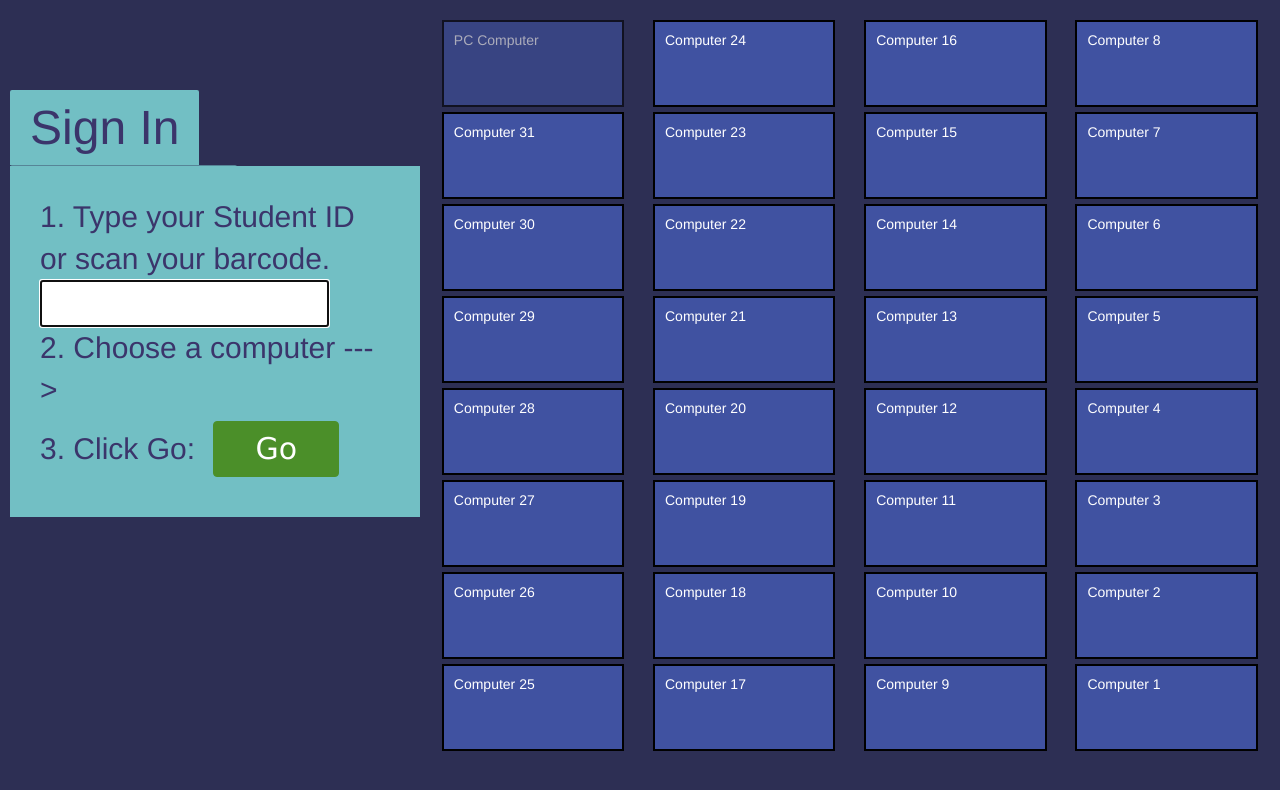
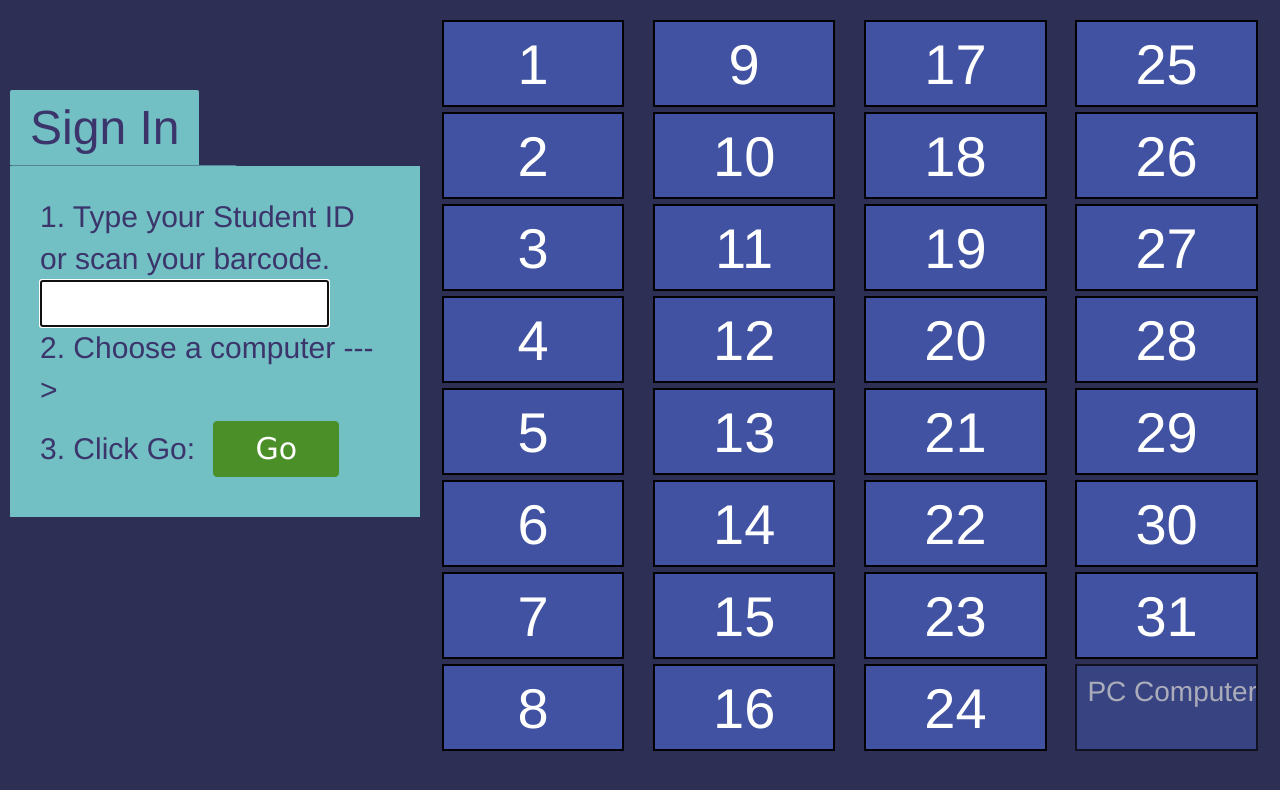
Before and after one commit to SDMS/SignIn, a website: page index.html in a window 1280 px wide. Drawn offline with nearby package versions, Linux system fonts and the light colour scheme; no server answers.

Commit message:
making it look prettier

```diff
--- a/index.css
+++ b/index.css
@@ -147,7 +147,7 @@ body, html {
       .computer {
         position: relative;
         width: 75%;
-        height: 4.5em;
+        height: 63px;
         border:2px solid #000;
         margin:5px;
         margin-left:auto;
@@ -159,7 +159,10 @@ body, html {
         overflow-x:hidden;
         overflow-y:hidden;
         white-space: nowrap;
+        font-size: 4em;
+		text-align: center;
       }
+
 	.signin .computer:hover {
 	border: 2px ridge #8092e1;
 	}
@@ -167,6 +170,7 @@ body, html {
         opacity: .6;
         filter: alpha(opacity=60);
         border: 2px solid #000;
+        font-size: 2em;
 	}
 
 	.signin .computer.selected {
@@ -180,6 +184,7 @@ body, html {
       .signout .computer.taken {
         opacity: 1;
         filter: alpha(opacity=100);
+        font-size: 2em;
 	}
 	.signout .computer:hover{
 	border: 2px solid #000;
--- a/index.html
+++ b/index.html
@@ -3,6 +3,7 @@
 <link rel="stylesheet" type="text/css" href="/index.css">
 <script src="/socket.io/socket.io.js"></script>
 <script src="/signin.js"></script>
+<title>SDMS Sign In: Room 021</title>
 </head>
 <body>
 
@@ -46,44 +47,44 @@
 </ul>
 <div id="map" class="signin">
  <div id="row1">
-     <div id="0" class="computer taken">PC Computer</div>
-     <div id="31" class="computer" onClick="chooseComputer(this.id)" onClick="chooseComputer(this.id)">Computer 31</div>
-     <div id="30" class="computer" onClick="chooseComputer(this.id)" onClick="chooseComputer(this.id)">Computer 30</div>
-     <div id="29" class="computer" onClick="chooseComputer(this.id)" onClick="chooseComputer(this.id)">Computer 29</div>
-     <div id="28" class="computer" onClick="chooseComputer(this.id)" onClick="chooseComputer(this.id)">Computer 28</div>
-     <div id="27" class="computer" onClick="chooseComputer(this.id)" onClick="chooseComputer(this.id)">Computer 27</div>
-     <div id="26" class="computer" onClick="chooseComputer(this.id)" onClick="chooseComputer(this.id)">Computer 26</div>
-     <div id="25" class="computer" onClick="chooseComputer(this.id)" onClick="chooseComputer(this.id)">Computer 25</div>
+     <div id="1" class="computer" onClick="chooseComputer(this.id)">1</div>
+     <div id="2" class="computer" onClick="chooseComputer(this.id)">2</div>
+     <div id="3" class="computer" onClick="chooseComputer(this.id)">3</div>
+     <div id="4" class="computer" onClick="chooseComputer(this.id)">4</div>
+     <div id="5" class="computer" onClick="chooseComputer(this.id)">5</div>
+     <div id="6" class="computer" onClick="chooseComputer(this.id)">6</div>
+     <div id="7" class="computer" onClick="chooseComputer(this.id)">7</div>
+     <div id="8" class="computer" onClick="chooseComputer(this.id)">8</div>
  </div>
  <div id="row2">
-     <div id="24" class="computer" onClick="chooseComputer(this.id)">Computer 24</div>
-     <div id="23" class="computer" onClick="chooseComputer(this.id)">Computer 23</div>
-     <div id="22" class="computer" onClick="chooseComputer(this.id)">Computer 22</div>
-     <div id="21" class="computer" onClick="chooseComputer(this.id)">Computer 21</div>
-     <div id="20" class="computer" onClick="chooseComputer(this.id)">Computer 20</div>
-     <div id="19" class="computer" onClick="chooseComputer(this.id)">Computer 19</div>
-     <div id="18" class="computer" onClick="chooseComputer(this.id)">Computer 18</div>
-     <div id="17" class="computer" onClick="chooseComputer(this.id)">Computer 17</div>
+     <div id="9" class="computer" onClick="chooseComputer(this.id)">9</div>
+     <div id="10" class="computer" onClick="chooseComputer(this.id)">10</div>
+     <div id="11" class="computer" onClick="chooseComputer(this.id)">11</div>
+     <div id="12" class="computer" onClick="chooseComputer(this.id)">12</div>
+     <div id="13" class="computer" onClick="chooseComputer(this.id)">13</div>
+     <div id="14" class="computer" onClick="chooseComputer(this.id)">14</div>
+     <div id="15" class="computer" onClick="chooseComputer(this.id)">15</div>
+     <div id="16" class="computer" onClick="chooseComputer(this.id)">16</div>
  </div>
  <div id="row3">
-     <div id="16" class="computer" onClick="chooseComputer(this.id)">Computer 16</div>
-     <div id="15" class="computer" onClick="chooseComputer(this.id)">Computer 15</div>
-     <div id="14" class="computer" onClick="chooseComputer(this.id)">Computer 14</div>
-     <div id="13" class="computer" onClick="chooseComputer(this.id)">Computer 13</div>
-     <div id="12" class="computer" onClick="chooseComputer(this.id)">Computer 12</div>
-     <div id="11" class="computer" onClick="chooseComputer(this.id)">Computer 11</div>
-     <div id="10" class="computer" onClick="chooseComputer(this.id)">Computer 10</div>
-     <div id="9" class="computer" onClick="chooseComputer(this.id)">Computer 9</div>
+     <div id="17" class="computer" onClick="chooseComputer(this.id)">17</div>
+     <div id="18" class="computer" onClick="chooseComputer(this.id)">18</div>
+     <div id="19" class="computer" onClick="chooseComputer(this.id)">19</div>
+     <div id="20" class="computer" onClick="chooseComputer(this.id)">20</div>
+     <div id="21" class="computer" onClick="chooseComputer(this.id)">21</div>
+     <div id="22" class="computer" onClick="chooseComputer(this.id)">22</div>
+     <div id="23" class="computer" onClick="chooseComputer(this.id)">23</div>
+     <div id="24" class="computer" onClick="chooseComputer(this.id)">24</div>
  </div>
  <div id="row4">
-     <div id="8" class="computer" onClick="chooseComputer(this.id)">Computer 8</div>
-     <div id="7" class="computer" onClick="chooseComputer(this.id)">Computer 7</div>
-     <div id="6" class="computer" onClick="chooseComputer(this.id)">Computer 6</div>
-     <div id="5" class="computer" onClick="chooseComputer(this.id)">Computer 5</div>
-     <div id="4" class="computer" onClick="chooseComputer(this.id)">Computer 4</div>
-     <div id="3" class="computer" onClick="chooseComputer(this.id)">Computer 3</div>
-     <div id="2" class="computer" onClick="chooseComputer(this.id)">Computer 2</div>
-     <div id="1" class="computer" onClick="chooseComputer(this.id)">Computer 1</div>
+     <div id="25" class="computer" onClick="chooseComputer(this.id)">25</div>
+     <div id="26" class="computer" onClick="chooseComputer(this.id)">26</div>
+     <div id="27" class="computer" onClick="chooseComputer(this.id)">27</div>
+     <div id="28" class="computer" onClick="chooseComputer(this.id)">28</div>
+     <div id="29" class="computer" onClick="chooseComputer(this.id)">29</div>
+     <div id="30" class="computer" onClick="chooseComputer(this.id)">30</div>
+     <div id="31" class="computer" onClick="chooseComputer(this.id)">31</div>
+     <div id="0" class="computer taken">PC Computer</div>
  </div>
 </div>
 
--- a/signin.js
+++ b/signin.js
@@ -5,10 +5,10 @@ var destination = -1;
 
 socket.on('update map', function(student){
 	if(student.action == "sign in") {
-		document.getElementById(student.computer).innerHTML = "Computer " + student.computer + "<br>" + student.info;
+		document.getElementById(student.computer).innerHTML = student.info;
 		document.getElementById(student.computer).className = "computer taken";
 	} else {
-		document.getElementById(student.computer).innerHTML = "Computer " + student.computer;
+		document.getElementById(student.computer).innerHTML = student.computer;
 		document.getElementById(student.computer).className = "computer";
 	}
 
@@ -30,19 +30,16 @@ function signout(){
         alert('Please click on your name and select your destination');
         return;
     }
-    if(confirm("Are you sure you want to sign out?")){ // then student information.
-        var student = {"computer": selectedComputer, "destination": destination};
-        socket.emit('sign out', student);
-    }
-
+    var student = {"computer": selectedComputer, "destination": destination};
+    socket.emit('sign out', student);
 }
 
 socket.on('sign in success', function(student){
 	console.log('signing in.... ' + JSON.stringify(student));
 
-	alert(student.info + ' at computer ' + selectedComputer);
+//	alert(student.info + ' at computer ' + selectedComputer);
 	// display student's information
-	document.getElementById(selectedComputer).innerHTML = "Computer " + selectedComputer + "<br>" + student.info;
+	document.getElementById(selectedComputer).innerHTML = student.info;
 	document.getElementById(selectedComputer).className = "computer taken";
 
 	document.getElementById('sid').value = '';
@@ -59,7 +56,7 @@ socket.on('sign in fail', function(err){
 socket.on('sign out success', function(name){
 	alert('sign out successful: ' + name);
 	// change computer to empty
-	document.getElementById(selectedComputer).innerHTML = "Computer " + selectedComputer + "<br>";
+	document.getElementById(selectedComputer).innerHTML = selectedComputer;
     deselectComputer(); // this doesn't do what i think it should do
     document.getElementById(destination).className = "destination";
     destination = -1;
```
